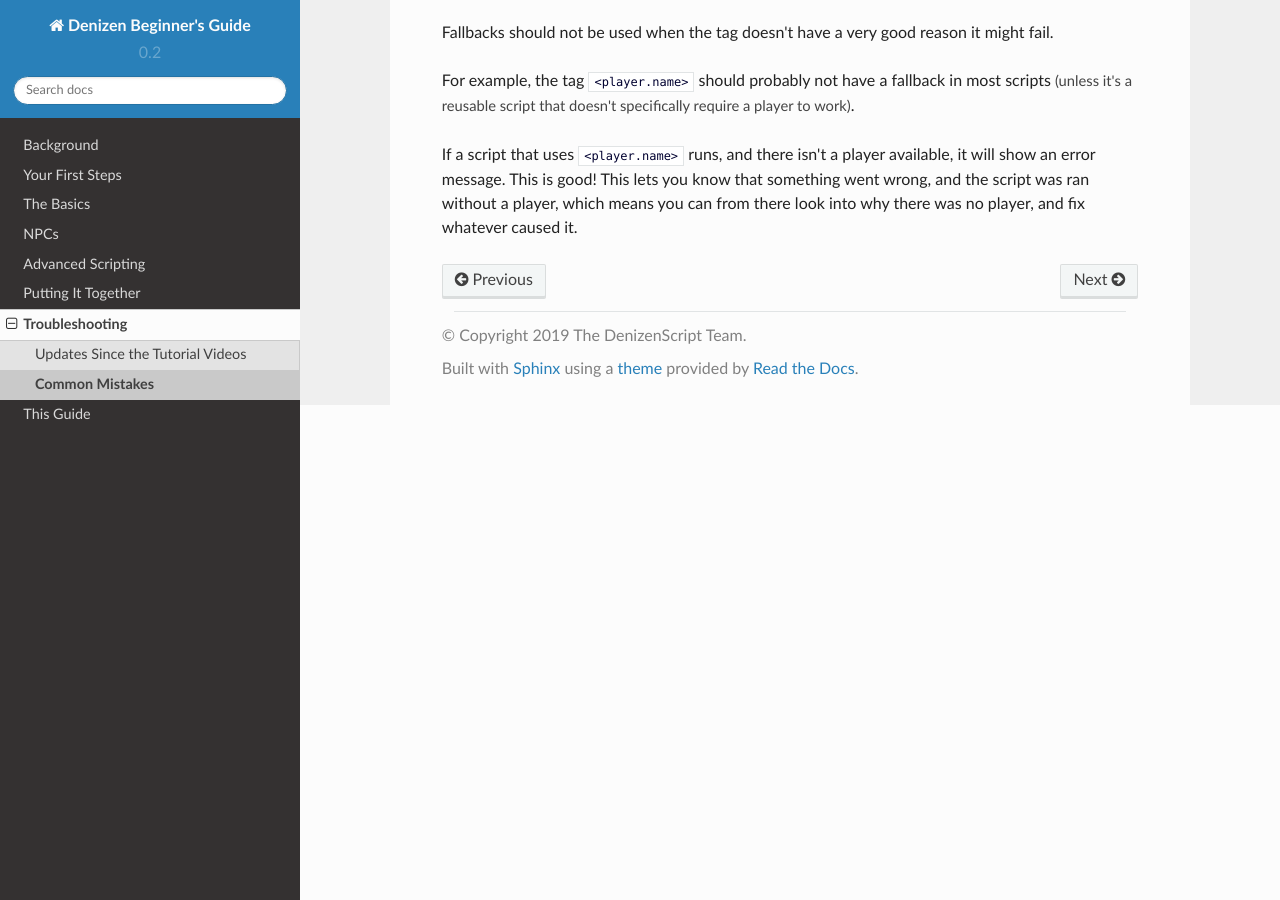
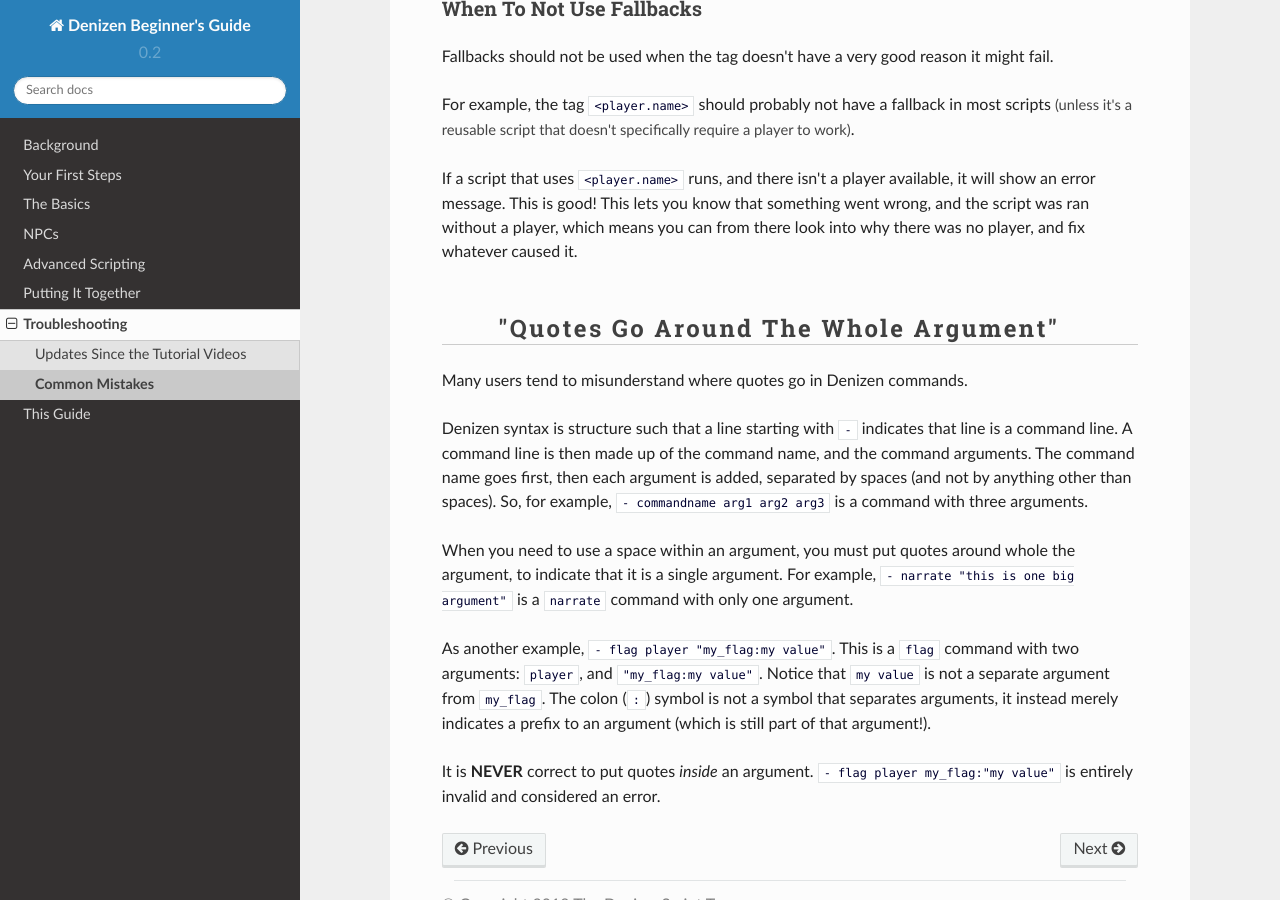
Before and after one commit to DenizenScript/Denizen-Beginners-Guide, a Sphinx documentation site: the page built from source/guides/troubleshooting/common-mistakes.md, in a window 1280 px wide and 900 px high, scrolled down 6373 px. Built offline with Sphinx 7.4.7 and the Read the Docs theme 2.0.0, drawn with Linux system fonts in a browser that asks for light colours; some of the changed text lies outside the part shown.

Commit message:
"Quotes Go Around The Whole Argument" common-mistake writeup

```diff
--- a/source/guides/troubleshooting/common-mistakes.md
+++ b/source/guides/troubleshooting/common-mistakes.md
@@ -183,3 +183,15 @@ Fallbacks should not be used when the tag doesn't have a very good reason it mig
 For example, the tag `<player.name>` should probably not have a fallback in most scripts <span class="parens">(unless it's a reusable script that doesn't specifically require a player to work)</span>.
 
 If a script that uses `<player.name>` runs, and there isn't a player available, it will show an error message. This is good! This lets you know that something went wrong, and the script was ran without a player, which means you can from there look into why there was no player, and fix whatever caused it.
+
+### "Quotes Go Around The Whole Argument"
+
+Many users tend to misunderstand where quotes go in Denizen commands.
+
+Denizen syntax is structure such that a line starting with `-` indicates that line is a command line. A command line is then made up of the command name, and the command arguments. The command name goes first, then each argument is added, separated by spaces (and not by anything other than spaces). So, for example, `- commandname arg1 arg2 arg3` is a command with three arguments.
+
+When you need to use a space within an argument, you must put quotes around whole the argument, to indicate that it is a single argument. For example, `- narrate "this is one big argument"` is a `narrate` command with only one argument.
+
+As another example, `- flag player "my_flag:my value"`. This is a `flag` command with two arguments: `player`, and `"my_flag:my value"`. Notice that `my value` is not a separate argument from `my_flag`. The colon (`:`) symbol is not a symbol that separates arguments, it instead merely indicates a prefix to an argument (which is still part of that argument!).
+
+It is **NEVER** correct to put quotes *inside* an argument. `- flag player my_flag:"my value"` is entirely invalid and considered an error.
```
